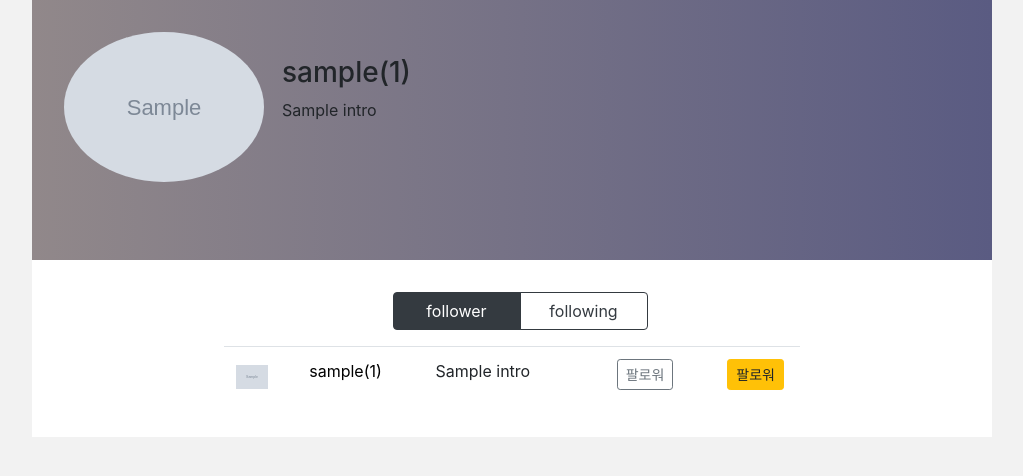
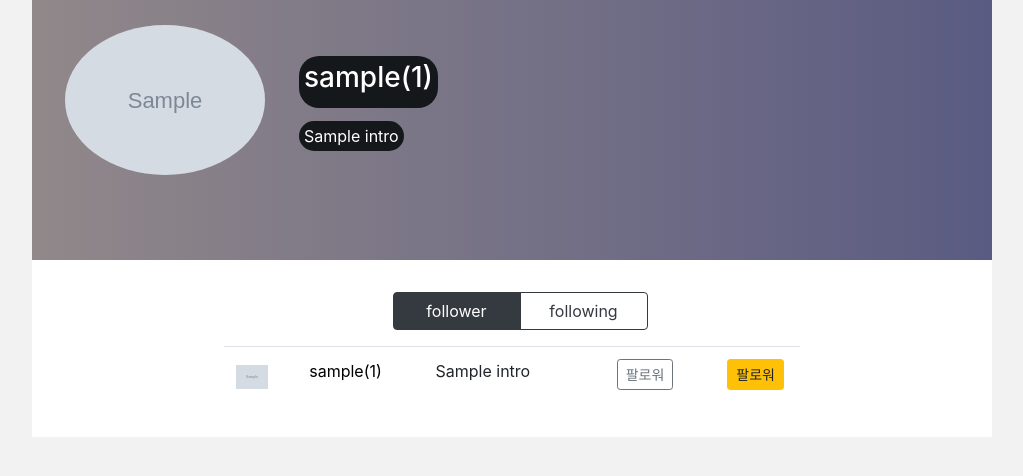
Before and after one commit to nannayeong/Orecord, a Java web app: template src/main/webapp/WEB-INF/views/mypage/followers.jsp in a window 1280 px wide. Shown: the part 48-524 px from the top of the page, without its empty margins (128-1151 px from the left). Run offline with Spring Boot 4, a stand-in JSP engine, Linux system fonts and the light colour scheme; the template is opened without the code that fills it: most values are stand-ins (such as "Sample title", 1, 10 or a date in 2020); grey boxes marked "Sample" are stand-in pictures; the project's own start-up code is not run, and a stand-in starts its controllers and pages; some of the project's set-up classes (security, data sources, template engines, error pages and the like) are left out, and stand-ins take their place; some libraries are stand-ins or nearby versions.

Commit message:
마이페이지 프로필수정

```diff
--- a/src/main/webapp/resources/jsp/mypageProfile.jsp
+++ b/src/main/webapp/resources/jsp/mypageProfile.jsp
@@ -2,16 +2,16 @@
     pageEncoding="UTF-8"%>
 <%@ taglib prefix="c" uri="http://java.sun.com/jsp/jstl/core" %>
 <div class="profile" style="background: linear-gradient(to right, #91888A, #5A5B82);">
-	<table style="">
+	<table>
 		<tr>
-			<td rowspan="2" style="padding-top:2em;padding-left:2em">
-				<img src="${memberDTO.img }" alt="" style="width:200px;border-radius:50%"/>
+			<td rowspan="2">
+				<img src="${memberDTO.img }" alt="" style="width:200px;border-radius:50%;margin:1.5em 0 2em 2em"/>
 			</td>
 			<td>
-				<div style="margin-left:1em">
-					<div><h3>${memberDTO.nickname }(${memberDTO.id })</h3></div>
+				<div style="margin-left:2em;">
+					<div style="background-color: #15181b; color: white; padding: 5px; border-radius: 20px; margin-bottom:1em"><h3>${memberDTO.nickname }(${memberDTO.id })</h3></div>
 					<c:if test="${not empty memberDTO.intro }">
-					<div>${memberDTO.intro }</div>
+					<span style="background-color: #15181b; color: white; padding: 5px; border-radius: 20px;">${memberDTO.intro }</span>
 					</c:if>
 				</div>
 
```
Also changed, not shown: pom.xml (+0 -12 lines), 2 other files.
